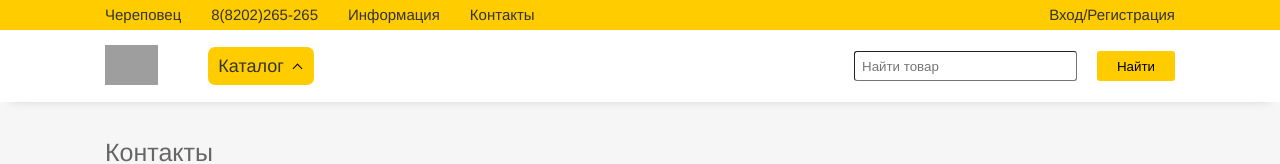
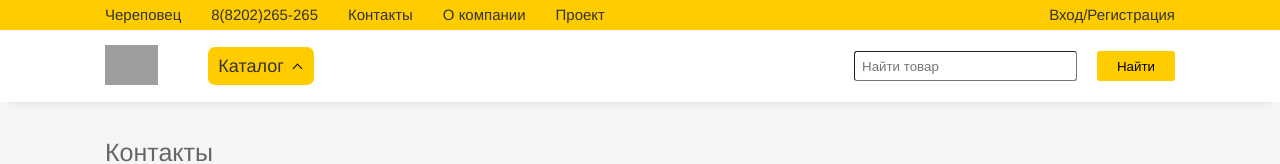
Before and after one commit to Rooseveltiny/ecommerce-FRONT, a Vue app: page / in a window 1280 px wide. Shown: the top 164 px of the page. Built offline with nearby package versions, Linux system fonts and the light colour scheme; grey boxes are pictures that could not be loaded.

Commit message:
minimal fixes
starting to add about project page

```diff
--- a/src/components/Header/Header.vue
+++ b/src/components/Header/Header.vue
@@ -1,5 +1,5 @@
 <template>
-  <div class="main_header">
+  <div class="main_header non-select">
     <header class="header">
       <div class="container">
         <div class="inner_header">
@@ -8,8 +8,9 @@
               <div class="nav-left-part">
                 <span class="nav_link">Череповец</span>
                 <span class="nav_link">8(8202)265-265</span>
-                <span @click="changeCurrentPage('AboutCompany')" class="nav_link">Информация</span>
                 <span @click="changeCurrentPage('Contacts')" class="nav_link">Контакты</span>
+                <span @click="changeCurrentPage('AboutCompany')" class="nav_link">О компании</span>
+                <span @click="changeCurrentPage('AboutProject')" class="nav_link">Проект</span>
               </div>
               <div class="nav-right-part">Вход/Регистрация</div>
             </div>
```
